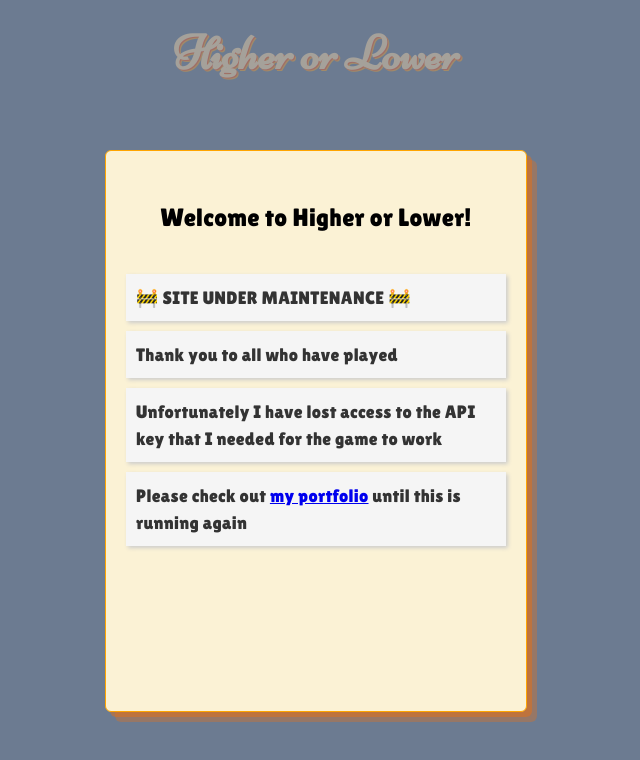
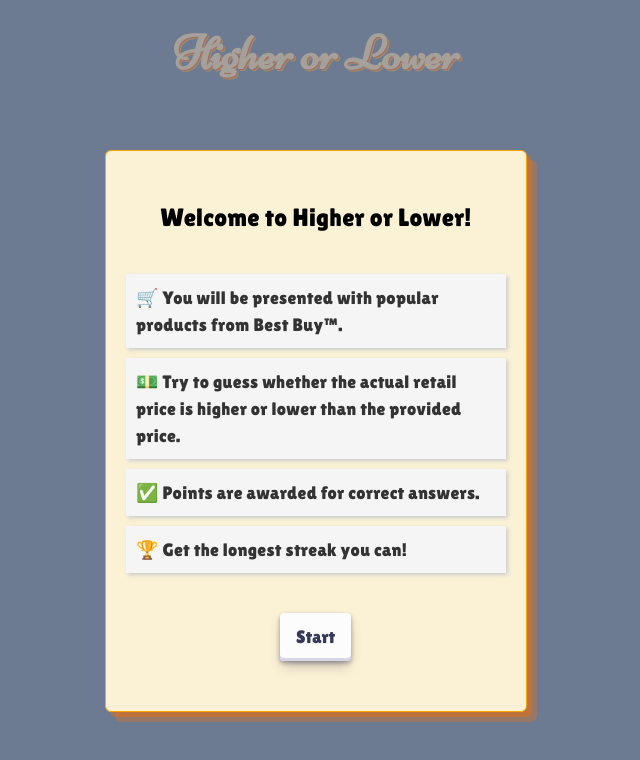
Before and after one commit to adedushi/higher_or_lower, a website built with webpack: page index.html in a window 1280 px wide. Shown: the whole page, without its empty margins (324-964 px from the left). Built offline with nearby package versions, Linux system fonts and the light colour scheme.

Commit message:
Update game logic to use the serverless function

```diff
--- a/index.html
+++ b/index.html
@@ -90,19 +90,12 @@
                 <p>Welcome to Higher or Lower!</p>
                 <br />
                 <div id="modal-description">
-                    <!-- <li data-emoji="🛒"> You will be presented with popular products from Best Buy™.</li>
+                    <li data-emoji="🛒"> You will be presented with popular products from Best Buy™.</li>
                     <li data-emoji="💵"> Try to guess whether the actual retail price is higher or lower than the provided price.</li>
                     <li data-emoji="✅"> Points are awarded for correct answers.</li>
-                    <li data-emoji="🏆"> Get the longest streak you can!</li> -->
-                    <li data-emoji="🚧"> SITE UNDER MAINTENANCE 🚧</li>
-                    <li> Thank you to all who have played</li>
-                    <li> Unfortunately I have lost access to the API key that I needed for the game to work</li>
-                    <li> Please check out
-                        <a href="https://adedushi.com/#portfolio" target="_blank">my portfolio</a>
-                        until this is running again
-                    </li>
+                    <li data-emoji="🏆"> Get the longest streak you can!</li>
                 </div>
-                <button type="submit" id="start" style="display: none">Start</button>
+                <button type="submit" id="start" >Start</button>
             </div>
         </div>
     </div>
--- a/src/scripts/game.js
+++ b/src/scripts/game.js
@@ -29,11 +29,8 @@ class Game {
         this.score = 0;
     }
 
-    static generateURL() {
-        let productId = Game.selectProduct()
-        while (productHistory.indexOf(productId) > -1) productId = Game.selectProduct()
-        const API_KEY = "";
-        return `https://api.bestbuy.com/v1/products(sku=${productId})?apiKey=${API_KEY}&sort=name.asc&show=name,image,salePrice,url,sku&format=json`
+    static generateURL(productId) {
+        return `https://higher-or-lower-function.vercel.app/api/fetch-product?productId=${productId}`;
     }
 
     static selectProduct() {
@@ -92,12 +89,11 @@ class Game {
 
         while (attempts < 2) {
             try {
-                let res = await fetch(Game.generateURL());
-
+                let productId = Game.selectProduct()
+                let res = await fetch(Game.generateURL(productId));
 
                 if (res.ok) {
                     let resBody = await res.json();
-
                     let id = resBody.products[0].sku
                     let name = resBody.products[0].name
                     let image = resBody.products[0].image
```
Also changed, not shown: dist/main.js, 2 other files.
